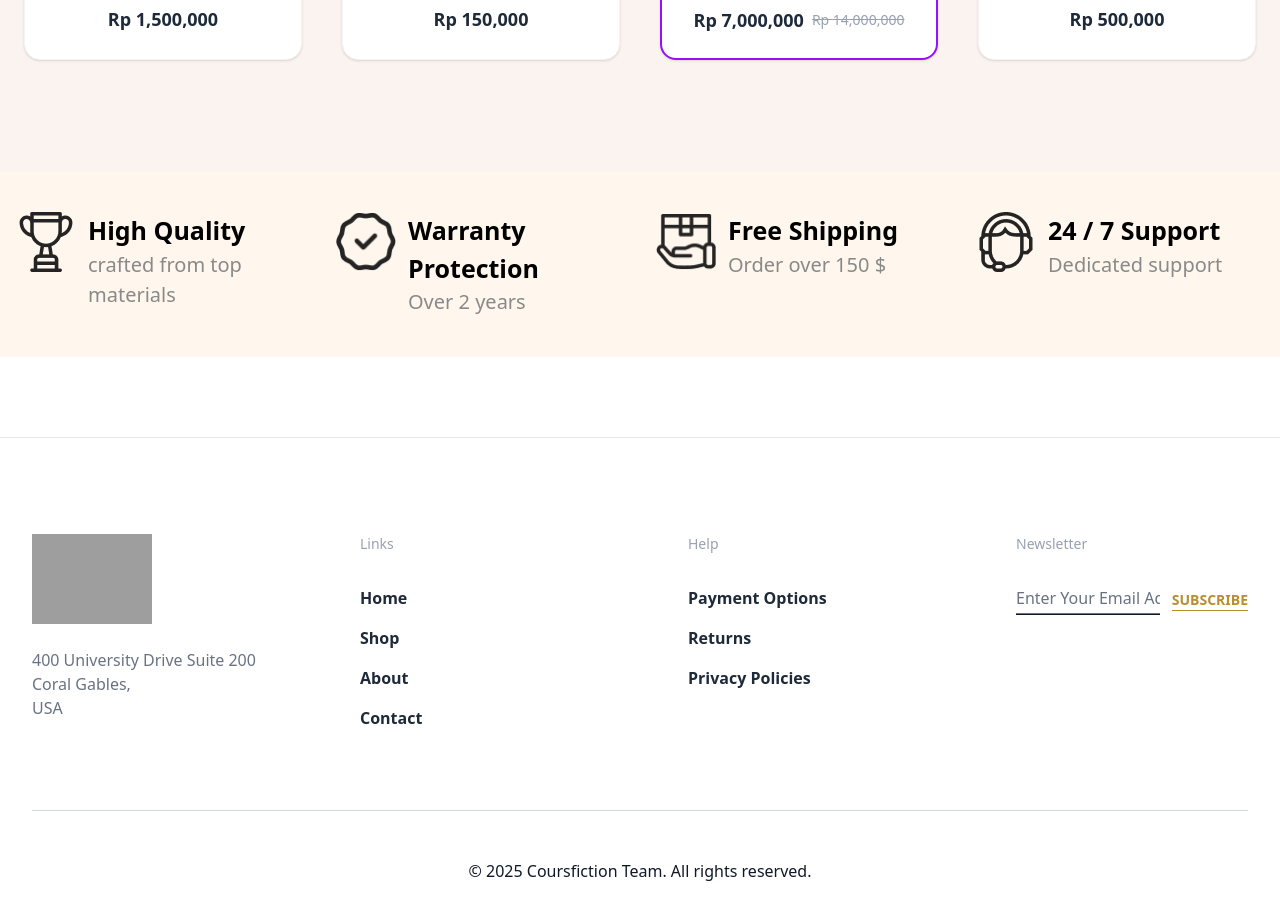
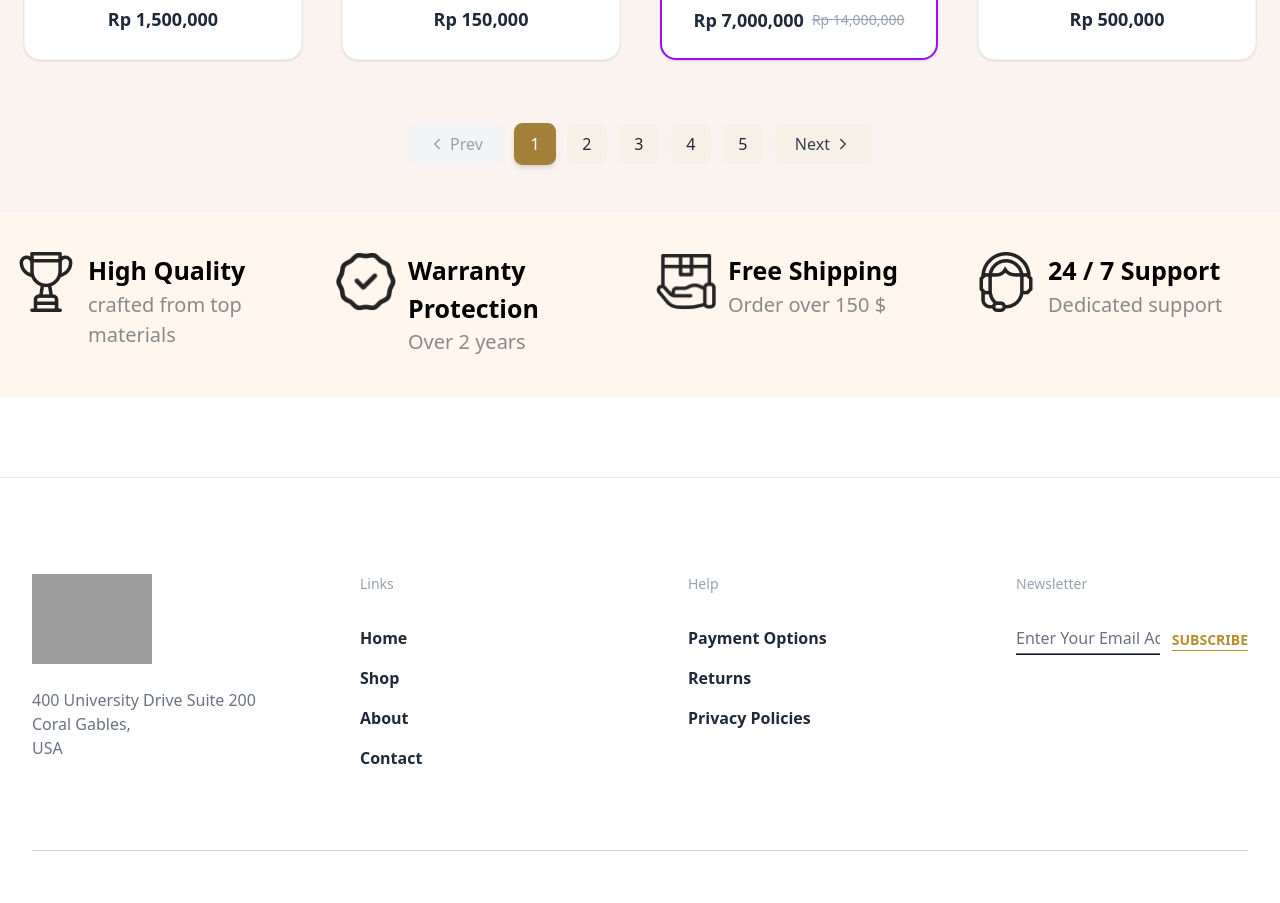
Before and after one commit to aayasIbrahim/Furniro, a Next.js app: page /shops in a window 1280 px wide. Shown: the part 2440-3343 px from the top of the page. Built offline with nearby package versions, Linux system fonts and the light colour scheme; grey boxes are pictures that could not be loaded.

Commit message:
Pagination components implement and working

```diff
--- a/src/components/Shops/ProductGrid.tsx
+++ b/src/components/Shops/ProductGrid.tsx
@@ -1,8 +1,12 @@
 "use client";
 import React from "react";
+import { useState } from "react";
+import Pagination from "../ul/Paginataion";
 import ProductCard from "../ul/ProductCard";
 
 const ProductGrid = () => {
+  const [page, setPage] = useState(1);
+  const total = 5;
   const products = [
     {
       id: 1,
@@ -151,9 +155,11 @@ const ProductGrid = () => {
 
       {/* Show More Button */}
       <div className="text-center mt-16">
-        {/* <button className=" text-[#B88E2F] font-semibold px-10 py-4 border border-[#B88E2F] rounded-lg  hover:shadow-md">
-          Show More
-        </button> */}
+        <Pagination
+          currentPage={page}
+          totalPages={total}
+          onPageChange={setPage}
+        />
       </div>
     </section>
   );
--- /dev/null
+++ b/src/components/ul/Paginataion.tsx
@@ -0,0 +1,77 @@
+import React from "react";
+import { ChevronLeft, ChevronRight } from "lucide-react";
+
+type PaginationProps = {
+  currentPage: number;
+  totalPages: number;
+  onPageChange: (page: number) => void;
+};
+
+const Pagination: React.FC<PaginationProps> = ({
+  currentPage,
+  totalPages,
+  onPageChange,
+}) => {
+  // Generate page numbers
+  const pages = Array.from({ length: totalPages }, (_, i) => i + 1);
+
+  const baseClasses =
+    "w-10 h-10 flex items-center justify-center font-medium rounded-lg transition-all duration-200";
+
+  const handlePrev = () => {
+    if (currentPage > 1) onPageChange(currentPage - 1);
+  };
+
+  const handleNext = () => {
+    if (currentPage < totalPages) onPageChange(currentPage + 1);
+  };
+
+  return (
+    <div className="flex flex-wrap justify-center items-center gap-2 sm:gap-3 mt-6">
+      {/* Prev Button */}
+      <button
+        onClick={handlePrev}
+        disabled={currentPage === 1}
+        className={`${baseClasses} w-auto px-4 sm:px-5 ${
+          currentPage === 1
+            ? "bg-gray-100 text-gray-400 cursor-not-allowed"
+            : "bg-[#f7f0e6] text-gray-700 hover:bg-[#e8dfd2]"
+        }`}
+      >
+        <ChevronLeft size={18} className="mr-1" />
+        <span className="hidden sm:inline">Prev</span>
+      </button>
+
+      {/* Page Numbers */}
+      {pages.map((page) => (
+        <button
+          key={page}
+          onClick={() => onPageChange(page)}
+          className={`${baseClasses} ${
+            page === currentPage
+              ? "bg-[#a38038] text-white shadow-md scale-105"
+              : "bg-[#f7f0e6] text-gray-800 hover:bg-[#eee8e0]"
+          }`}
+        >
+          {page}
+        </button>
+      ))}
+
+      {/* Next Button */}
+      <button
+        onClick={handleNext}
+        disabled={currentPage === totalPages}
+        className={`${baseClasses} w-auto px-4 sm:px-5 ${
+          currentPage === totalPages
+            ? "bg-gray-100 text-gray-400 cursor-not-allowed"
+            : "bg-[#f7f0e6] text-gray-700 hover:bg-[#e8dfd2]"
+        }`}
+      >
+        <span className="hidden sm:inline">Next</span>
+        <ChevronRight size={18} className="ml-1" />
+      </button>
+    </div>
+  );
+};
+
+export default Pagination;
--- a/src/components/ul/ProductCard.tsx
+++ b/src/components/ul/ProductCard.tsx
@@ -1,6 +1,7 @@
 "use client";
 import React from "react";
 import Image from "next/image";
+import Link from "next/link";
 import { Share2, Scale, Heart } from "lucide-react";
 
 type Product = {
@@ -46,9 +47,9 @@ const ProductCard: React.FC<{ product: Product }> = ({ product }) => {
 
         {/* Hover Overlay */}
         <div className="absolute inset-0 bg-black/50 flex flex-col items-center justify-center opacity-0 group-hover:opacity-100 transition-opacity duration-300">
-          <button className="bg-white text-[#B88E2F] font-semibold px-8 py-3 rounded-md mb-4 hover:bg-purple-50 transition-all duration-200">
+          <Link href="/cart" className="bg-white text-[#B88E2F] font-semibold px-8 py-3 rounded-md mb-4 hover:bg-purple-50 transition-all duration-200">
             Add to cart
-          </button>
+          </Link>
           <div className="flex space-x-5 text-white text-[16px]">
             <button className="flex items-center hover:text-[#B88E2F] transition">
               <Share2 size={16} className="mr-2" /> Share
```
